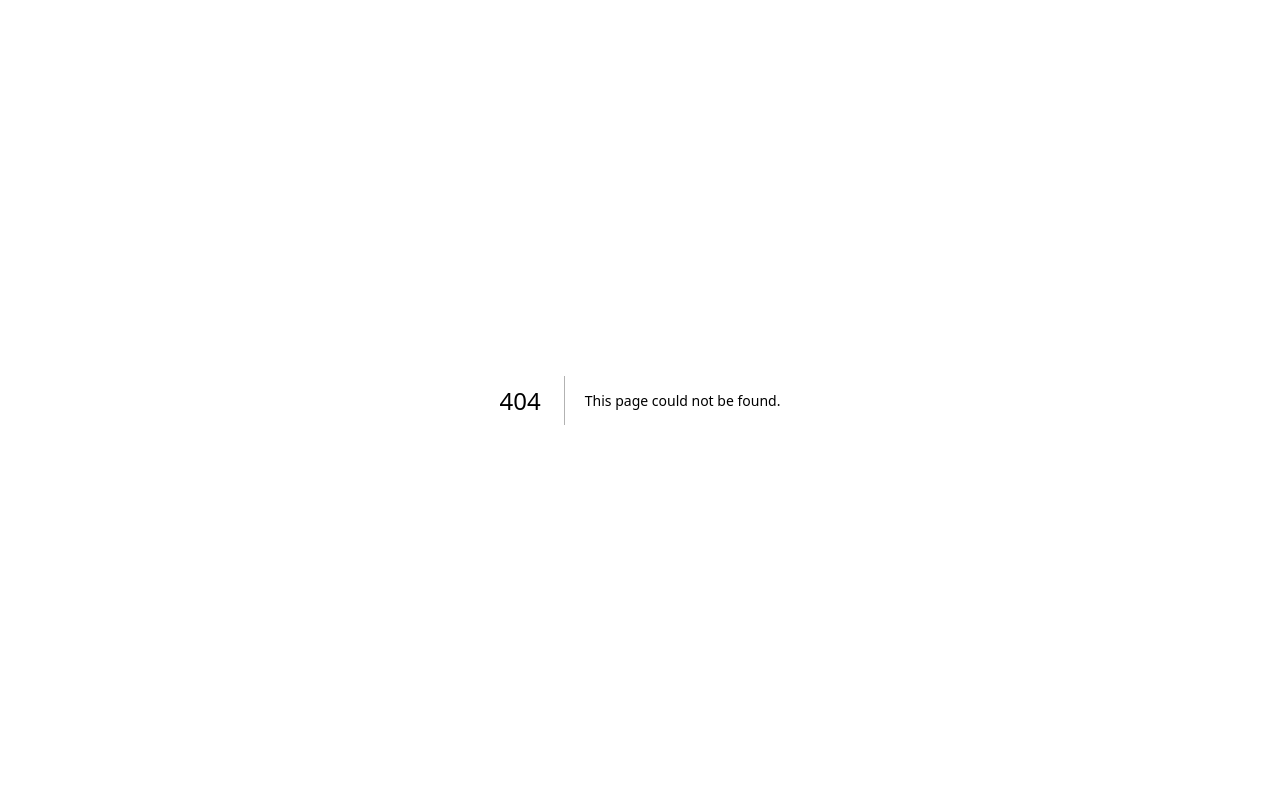
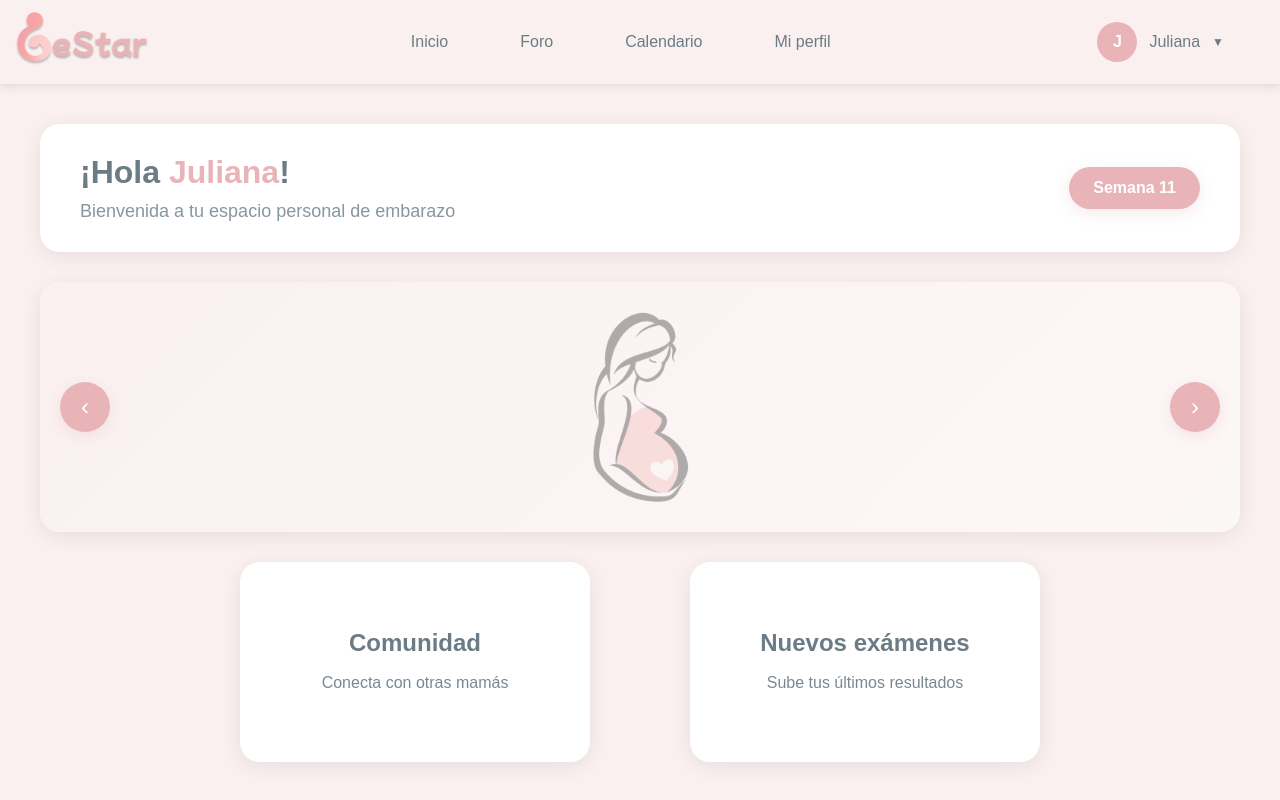
Before and after one commit to JulianaFranco140/gestar, a Next.js app: page /dashboard in a window 1280 px wide. Before the commit this address had no page. Built offline with nearby package versions, Linux system fonts and the light colour scheme.

Commit message:
Main page after login (Dashboard) added

```diff
--- /dev/null
+++ b/src/app/(pages)/dashboard/page.js
@@ -0,0 +1,68 @@
+'use client';
+import UserHeader from '../../../components/Header/UserHeader';
+import styles from './page.module.css';
+
+export default function Dashboard() {
+  const userName = "Juliana";
+
+  return (
+    <div className={styles.container}>
+      <UserHeader userName={userName} />
+
+      <main className={styles.main}>
+        <div className={styles.welcomeSection}>
+          <div className={styles.welcomeContent}>
+            <h1 className={styles.welcomeTitle}>
+              ¡Hola <span className={styles.nameHighlight}>{userName}</span>!
+            </h1>
+            <p className={styles.welcomeText}>
+              Bienvenida a tu espacio personal de embarazo
+            </p>
+          </div>
+          <div className={styles.weekBadge}>
+            Semana 11
+          </div>
+        </div>
+
+        <div className={styles.carouselSection}>
+          <div className={styles.carouselContainer}>
+            <button className={styles.carouselArrow + ' ' + styles.arrowLeft}>
+              ‹
+            </button>
+
+            <div className={styles.carouselContent}>
+              <div className={styles.carouselSlide}>
+              </div>
+            </div>
+
+            <button className={styles.carouselArrow + ' ' + styles.arrowRight}>
+              ›
+            </button>
+          </div>
+        </div>
+
+        <div className={styles.cardsSection}>
+          <div className={styles.cardsContainer}>
+            <div className={styles.card}>
+              <div className={styles.cardContent}>
+                <h3 className={styles.cardTitle}>Comunidad</h3>
+                <p className={styles.cardDescription}>
+                  Conecta con otras mamás
+                </p>
+              </div>
+            </div>
+
+            <div className={styles.card}>
+              <div className={styles.cardContent}>
+                <h3 className={styles.cardTitle}>Nuevos exámenes</h3>
+                <p className={styles.cardDescription}>
+                  Sube tus últimos resultados
+                </p>
+              </div>
+            </div>
+          </div>
+        </div>
+      </main>
+    </div>
+  );
+}
--- /dev/null
+++ b/src/app/(pages)/dashboard/page.module.css
@@ -0,0 +1,201 @@
+.container {
+  min-height: 100vh;
+  background-color: var(--background);
+  font-family: Arial, sans-serif;
+}
+
+.main {
+  padding: 40px;
+  max-width: 1200px;
+  margin: 0 auto;
+  display: flex;
+  flex-direction: column;
+  gap: 30px;
+}
+
+.welcomeSection {
+  background: white;
+  border-radius: 20px;
+  padding: 30px 40px;
+  display: flex;
+  justify-content: space-between;
+  align-items: center;
+  box-shadow: 0 4px 20px rgba(0, 0, 0, 0.08);
+}
+
+.welcomeContent {
+  flex: 1;
+}
+
+.welcomeTitle {
+  font-size: 32px;
+  font-weight: bold;
+  color: var(--light-gray);
+  margin: 0 0 10px 0;
+}
+
+.nameHighlight {
+  color: var(--primary-pink);
+}
+
+.welcomeText {
+  font-size: 18px;
+  color: var(--light-gray);
+  margin: 0;
+  opacity: 0.8;
+}
+
+.weekBadge {
+  background-color: var(--primary-pink);
+  color: white;
+  padding: 12px 24px;
+  border-radius: 25px;
+  font-size: 16px;
+  font-weight: bold;
+  box-shadow: 0 4px 15px rgba(232, 180, 184, 0.3);
+}
+
+.carouselSection {
+  background: white;
+  border-radius: 20px;
+  padding: 0;
+  overflow: hidden;
+  box-shadow: 0 4px 20px rgba(0, 0, 0, 0.08);
+  min-height: 250px;
+}
+
+.carouselContainer {
+  position: relative;
+  width: 100%;
+  height: 250px;
+  display: flex;
+  align-items: center;
+  justify-content: center;
+  background: linear-gradient(135deg, var(--very-light-pink) 0%, rgba(232, 180, 184, 0.1) 100%);
+}
+
+.carouselContent {
+  flex: 1;
+  height: 100%;
+  display: flex;
+  align-items: center;
+  justify-content: center;
+}
+
+.carouselSlide {
+  width: 100%;
+  height: 100%;
+  display: flex;
+  align-items: center;
+  justify-content: center;
+  background-image: url('/dibujoembarazo.png');
+  background-size: contain;
+  background-repeat: no-repeat;
+  background-position: center;
+  opacity: 0.3;
+}
+
+.carouselArrow {
+  position: absolute;
+  top: 50%;
+  transform: translateY(-50%);
+  background-color: var(--primary-pink);
+  color: white;
+  border: none;
+  width: 50px;
+  height: 50px;
+  border-radius: 50%;
+  font-size: 24px;
+  cursor: pointer;
+  display: flex;
+  align-items: center;
+  justify-content: center;
+  box-shadow: 0 4px 15px rgba(232, 180, 184, 0.3);
+  transition: all 0.3s ease;
+}
+
+.carouselArrow:hover {
+  background-color: var(--dark-pink);
+  transform: translateY(-50%) scale(1.05);
+}
+
+.arrowLeft {
+  left: 20px;
+}
+
+.arrowRight {
+  right: 20px;
+}
+
+.cardsSection {
+  display: flex;
+  justify-content: center;
+}
+
+.cardsContainer {
+  display: flex;
+  gap: 100px;
+  max-width: 800px;
+  width: 100%;
+
+}
+
+.card {
+  flex: 1;
+  background: white;
+  border-radius: 20px;
+  overflow: hidden;
+  box-shadow: 0 4px 20px rgba(0, 0, 0, 0.08);
+  transition: all 0.3s ease;
+  cursor: pointer;
+}
+
+.card:hover {
+  transform: translateY(-5px);
+  background-color: var(--primary-pink);
+  box-shadow: 0 8px 30px rgba(0, 0, 0, 0.12);
+}
+
+.cardContent {
+  padding: 40px 30px;
+  text-align: center;
+  min-height: 120px;
+  display: flex;
+  flex-direction: column;
+  justify-content: center;
+}
+
+.cardTitle {
+  font-size: 24px;
+  font-weight: bold;
+  color: var(--light-gray);
+  margin: 0 0 15px 0;
+}
+
+.cardDescription {
+  font-size: 16px;
+  color: var(--light-gray);
+  margin: 0;
+  opacity: 0.9;
+  line-height: 1.4;
+}
+
+@media (max-width: 768px) {
+  .main {
+    padding: 20px;
+  }
+
+  .welcomeSection {
+    flex-direction: column;
+    gap: 20px;
+    text-align: center;
+  }
+
+  .cardsContainer {
+    flex-direction: column;
+  }
+
+  .welcomeTitle {
+    font-size: 24px;
+  }
+}
--- a/src/app/(pages)/login/page.js
+++ b/src/app/(pages)/login/page.js
@@ -1,11 +1,17 @@
 'use client';
+import { useRouter } from 'next/navigation';
 import Header from '../../../components/Header';
 import AuthForm from '../../../components/Auth';
 import { loginFields } from '../../../components/Auth/authConfigs';
 
 export default function Login() {
+  const router = useRouter();
+
   const handleLoginSubmit = (formData) => {
     console.log('Datos del login:', formData);
+    // Aquí puedes agregar la lógica de autenticación
+    // Por ahora, simplemente redirigimos al dashboard
+    router.push('/dashboard');
   };
 
   return (
--- a/src/app/(pages)/signup/page.js
+++ b/src/app/(pages)/signup/page.js
@@ -1,11 +1,17 @@
 'use client';
+import { useRouter } from 'next/navigation';
 import Header from '../../../components/Header';
 import AuthForm from '../../../components/Auth';
 import { signupFields } from '../../../components/Auth/authConfigs';
 
 export default function Signup() {
+  const router = useRouter();
+
   const handleSignupSubmit = (formData) => {
     console.log('Datos del registro:', formData);
+    // Aquí puedes agregar la lógica de registro
+    // Por ahora, simplemente redirigimos al dashboard
+    router.push('/dashboard');
   };
 
   return (
--- /dev/null
+++ b/src/components/Header/UserHeader.js
@@ -0,0 +1,57 @@
+import Image from 'next/image';
+import Link from 'next/link';
+import styles from './UserHeader.module.css';
+
+const UserHeader = ({ userName = "Usuario" }) => {
+  const userInitial = userName ? userName.charAt(0).toUpperCase() : 'U';
+
+  return (
+    <header className={styles.header}>
+      <div className={styles.logo}>
+        <Link href="/">
+          <Image
+            src="/logo.png"
+            alt="GeStar Logo"
+            width={160}
+            height={60}
+          />
+        </Link>
+      </div>
+
+      <nav className={styles.navigation}>
+        <Link href="/dashboard" className={styles.navLink}>
+          Inicio
+        </Link>
+        <Link href="/foro" className={styles.navLink}>
+          Foro
+        </Link>
+        <Link href="/calendario" className={styles.navLink}>
+          Calendario
+        </Link>
+        <Link href="/mi-perfil" className={styles.navLink}>
+          Mi perfil
+        </Link>
+      </nav>
+
+      <div className={styles.userSection}>
+        <div className={styles.userInfo}>
+          <div className={styles.userAvatar}>
+            {userInitial}
+          </div>
+          <span className={styles.userName}>{userName}</span>
+          <div className={styles.dropdownArrow}>
+            ▼
+          </div>
+        </div>
+
+        <div className={styles.dropdown}>
+          <button className={styles.logoutButton}>
+            Cerrar sesión
+          </button>
+        </div>
+      </div>
+    </header>
+  );
+};
+
+export default UserHeader;
--- /dev/null
+++ b/src/components/Header/UserHeader.module.css
@@ -0,0 +1,123 @@
+.header {
+  height: 84px;
+  width: 100%;
+  display: flex;
+  justify-content: space-between;
+  align-items: center;
+  background-color: var(--very-light-pink);
+  box-shadow: 0 2px 10px rgba(0, 0, 0, 0.1);
+  position: relative;
+  z-index: 100;
+  box-sizing: border-box;
+  padding: 0 40px 0 0;
+}
+
+.logo {
+  font-size: 24px;
+  font-weight: bold;
+  color: var(--primary-pink);
+  text-align: center;
+  font-family: 'Trebuchet MS', 'Lucida Sans Unicode', 'Lucida Grande', 'Lucida Sans', Arial, sans-serif;
+}
+
+.navigation {
+  display: flex;
+  gap: 40px;
+  align-items: center;
+}
+
+.navLink {
+  color: var(--light-gray);
+  text-decoration: none;
+  font-size: 16px;
+  font-weight: 500;
+  padding: 8px 16px;
+  border-radius: 8px;
+  transition: all 0.3s ease;
+}
+
+.navLink:hover {
+  color: var(--primary-pink);
+  background-color: rgba(232, 180, 184, 0.1);
+}
+
+.userSection {
+  position: relative;
+}
+
+.userInfo {
+  display: flex;
+  align-items: center;
+  gap: 12px;
+  cursor: pointer;
+  padding: 8px 16px;
+  border-radius: 20px;
+  transition: background-color 0.3s ease;
+}
+
+.userInfo:hover {
+  background-color: rgba(232, 180, 184, 0.1);
+}
+
+.userAvatar {
+  width: 40px;
+  height: 40px;
+  border-radius: 50%;
+  background-color: var(--primary-pink);
+  display: flex;
+  align-items: center;
+  justify-content: center;
+  color: white;
+  font-weight: bold;
+  font-size: 16px;
+}
+
+.userName {
+  color: var(--light-gray);
+  font-size: 16px;
+  font-weight: 500;
+}
+
+.dropdownArrow {
+  color: var(--light-gray);
+  font-size: 12px;
+}
+
+.dropdown {
+  position: absolute;
+  top: 100%;
+  right: 0;
+  margin-top: 8px;
+  background-color: white;
+  border: 1px solid rgba(232, 180, 184, 0.3);
+  border-radius: 12px;
+  box-shadow: 0 8px 25px rgba(0, 0, 0, 0.15);
+  overflow: hidden;
+  min-width: 150px;
+  z-index: 1000;
+  opacity: 0;
+  visibility: hidden;
+  transition: opacity 0.3s ease, visibility 0.3s ease;
+}
+
+.userSection:hover .dropdown {
+  opacity: 1;
+  visibility: visible;
+}
+
+.logoutButton {
+  width: 100%;
+  padding: 12px 20px;
+  background: none;
+  border: none;
+  color: var(--light-gray);
+  font-size: 14px;
+  cursor: pointer;
+  text-align: left;
+  transition: background-color 0.3s ease;
+}
+
+.logoutButton:hover {
+  background-color: var(--very-light-pink);
+  color: var(--primary-pink);
+}
--- /dev/null
+++ b/src/components/Header/UserHeader/index.js
@@ -0,0 +1 @@
+export { default } from './UserHeader';
```
